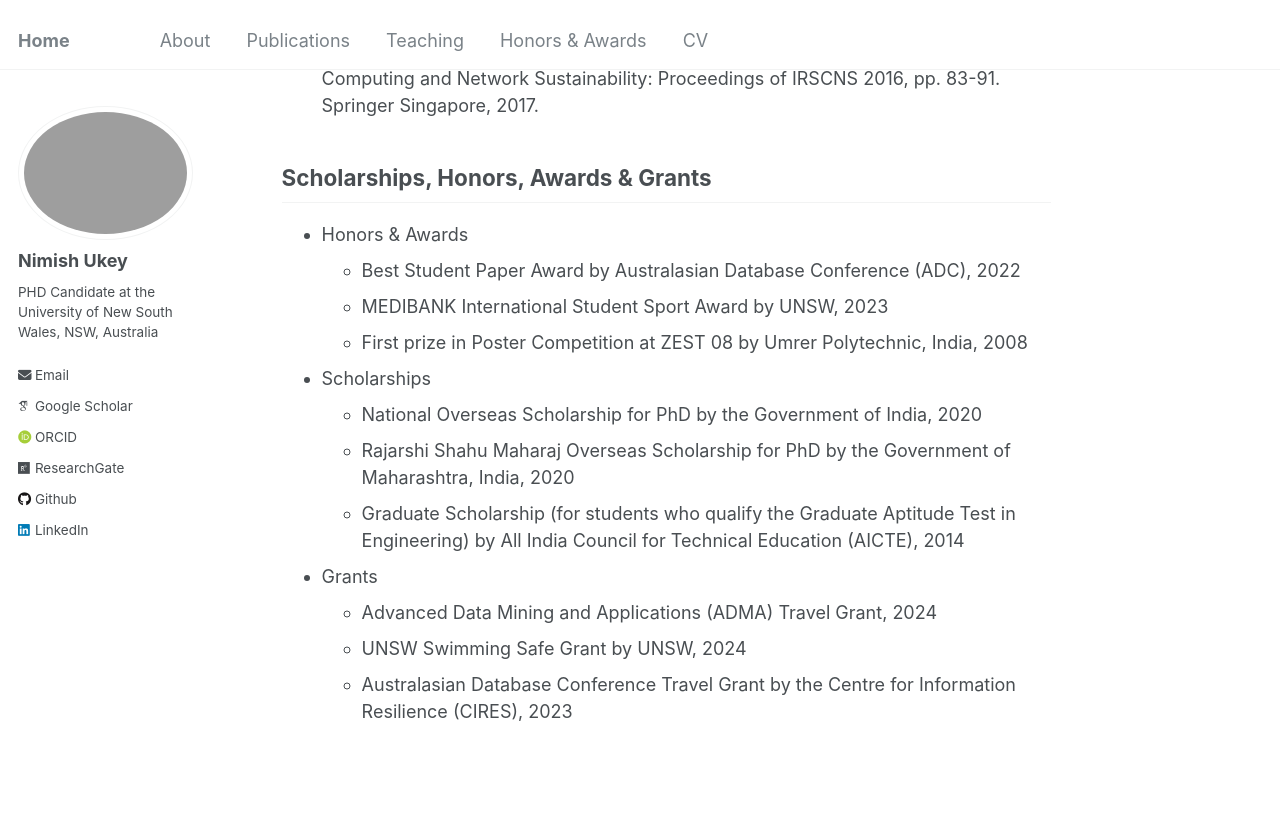
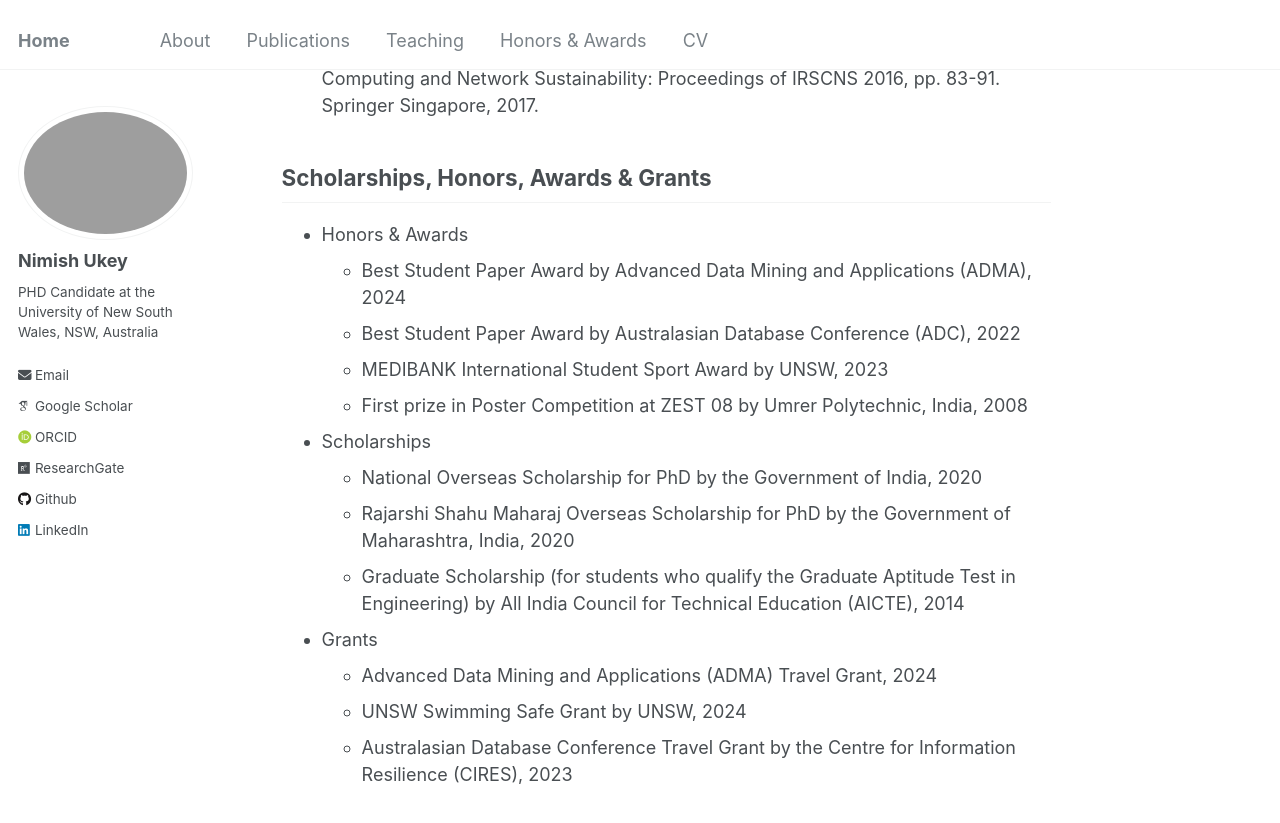
Before and after one commit to nimishukey/nimishukey.github.io, a Jekyll site: the page built from _pages/about.md, in a window 1280 px wide and 900 px high, scrolled down 1315 px. Shown: the top 823 px of the window. Built offline with Jekyll 4.4.1, drawn with Linux system fonts in a browser that asks for light colours; some web fonts are replaced.

Commit message:
Update about.md

```diff
--- a/_pages/about.md
+++ b/_pages/about.md
@@ -25,6 +25,7 @@ My complete articles are available on [Google Scholar](https://scholar.google.co
 
 <h2 id= "awards"> Scholarships, Honors, Awards & Grants </h2>
 - Honors & Awards
+  - Best Student Paper Award by Advanced Data Mining and Applications (ADMA), 2024
   - Best Student Paper Award by Australasian Database Conference (ADC), 2022
   - MEDIBANK International Student Sport Award by UNSW, 2023
   - First prize in Poster Competition at ZEST 08 by Umrer Polytechnic, India, 2008
```
